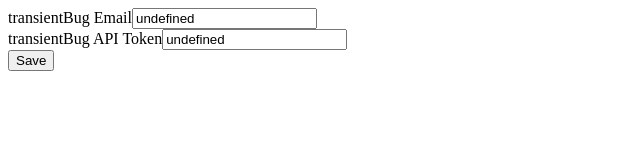
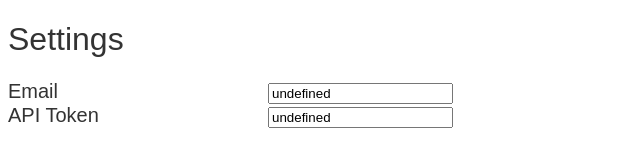
Before and after one commit to transientBug/firefox-extension, a browser extension: page src/options/options.html in a window 1280 px wide. Shown: the whole page, without its empty margins (0-640 px from the left). Drawn offline with Linux system fonts and the light colour scheme.

Commit message:
small minor cleanup to options page

```diff
--- a/src/options/options.css
+++ b/src/options/options.css
@@ -1,3 +1,24 @@
+html {
+  color: #333;
+  font: message-box;
+}
+
+body {
+  font-size: 1.25rem;
+}
+
+h1 {
+  font-size: 2rem;
+  font-weight: normal;
+}
+
+.options {
+  align-items: center;
+  display: grid;
+  grid-auto-rows: 1fr;
+  grid-template-columns: 260px auto;
+}
+
 .hidden {
   display: none;
 }
--- a/src/options/options.html
+++ b/src/options/options.html
@@ -7,29 +7,22 @@
 
   <link rel="stylesheet" href="options.css"/>
 </head>
+<body>
+  <h1>Settings</h1>
 
-<body>
-  <form>
-    <div class="field">
-      <label>transientBug Email<input type="email" id="email" /></label>
-    </div>
+  <div class="options">
+    <div><label for="email">Email</label></div>
+    <div><input id="email" type="email" /></div>
 
-    <div class="field">
-      <label>transientBug API Token<input type="text" id="apitoken" /></label>
-    </div>
+    <div><label for="apitoken">API Token</label></div>
+    <div><input id="apitoken" type="text" /></div>
+  </div>
 
-    <div class="hidden" id="dev-only">
-      <div class="field">
-        <label>endpoint<input type="text" id="endpoint" /></label>
-      </div>
-    </div>
-
-    <div class="actions">
-      <button type="submit">Save</button>
-    </div>
-  </form>
+  <div class="hidden options" id="dev-only">
+    <div><label for="endpoint">[Dev] Endpoint</label></div>
+    <div><input id="endpoint" type="text"/></div>
+  </div>
 
   <script src="options.js"></script>
 </body>
-
 </html>
--- a/src/options/options.js
+++ b/src/options/options.js
@@ -1,18 +1,25 @@
-const _form = document.querySelector("form")
 const _devFields = document.getElementById("dev-only")
 
 const _emailField = document.getElementById("email")
 const _apitokenField = document.getElementById("apitoken")
+
 const _endpointField = document.getElementById("endpoint")
 
-function saveOptions(e) {
+async function saveOptions(e) {
   e.preventDefault()
+
+  const result = await browser.storage.local.get(["env"])
 
   browser.storage.local.set({
     email: _emailField.value,
-    apitoken: _apitokenField.value,
-    endpoint: _endpointField.value
+    apitoken: _apitokenField.value
   })
+
+  if(result.env === "DEV") {
+    browser.storage.local.set({
+      endpoint: _endpointField.value
+    })
+  }
 }
 
 async function restoreOptions() {
@@ -20,11 +27,16 @@
 
   _emailField.value = result.email
   _apitokenField.value = result.apitoken
-  _endpointField.value = result.endpoint
 
-  if(result.env === "DEV")
+  _emailField.addEventListener("blur", saveOptions)
+  _apitokenField.addEventListener("blur", saveOptions)
+
+  if(result.env === "DEV") {
     _devFields.classList.remove("hidden")
+
+    _endpointField.value = result.endpoint
+    _endpointField.addEventListener("blur", saveOptions)
+  }
 }
 
 document.addEventListener("DOMContentLoaded", restoreOptions)
-_form.addEventListener("submit", saveOptions)
```
